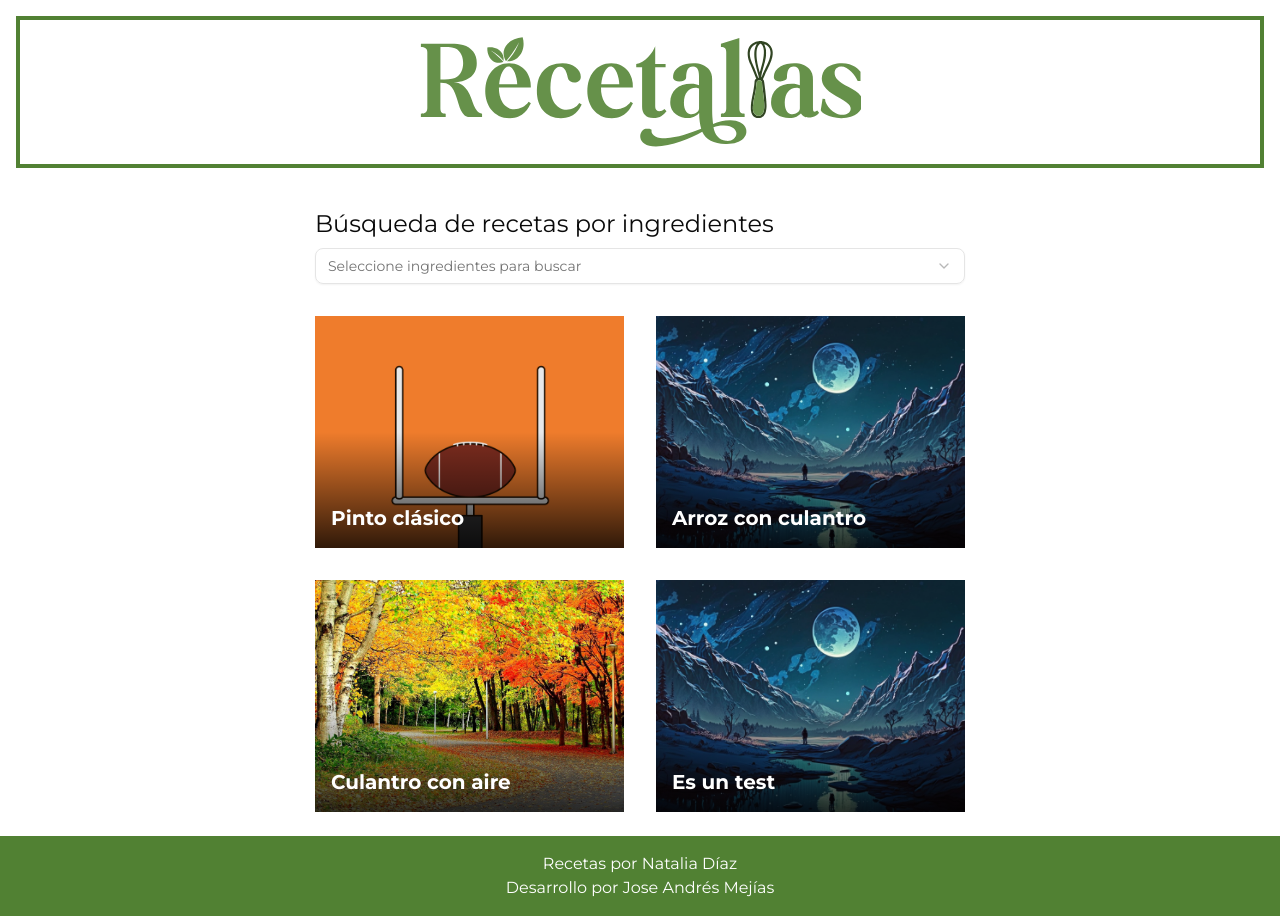
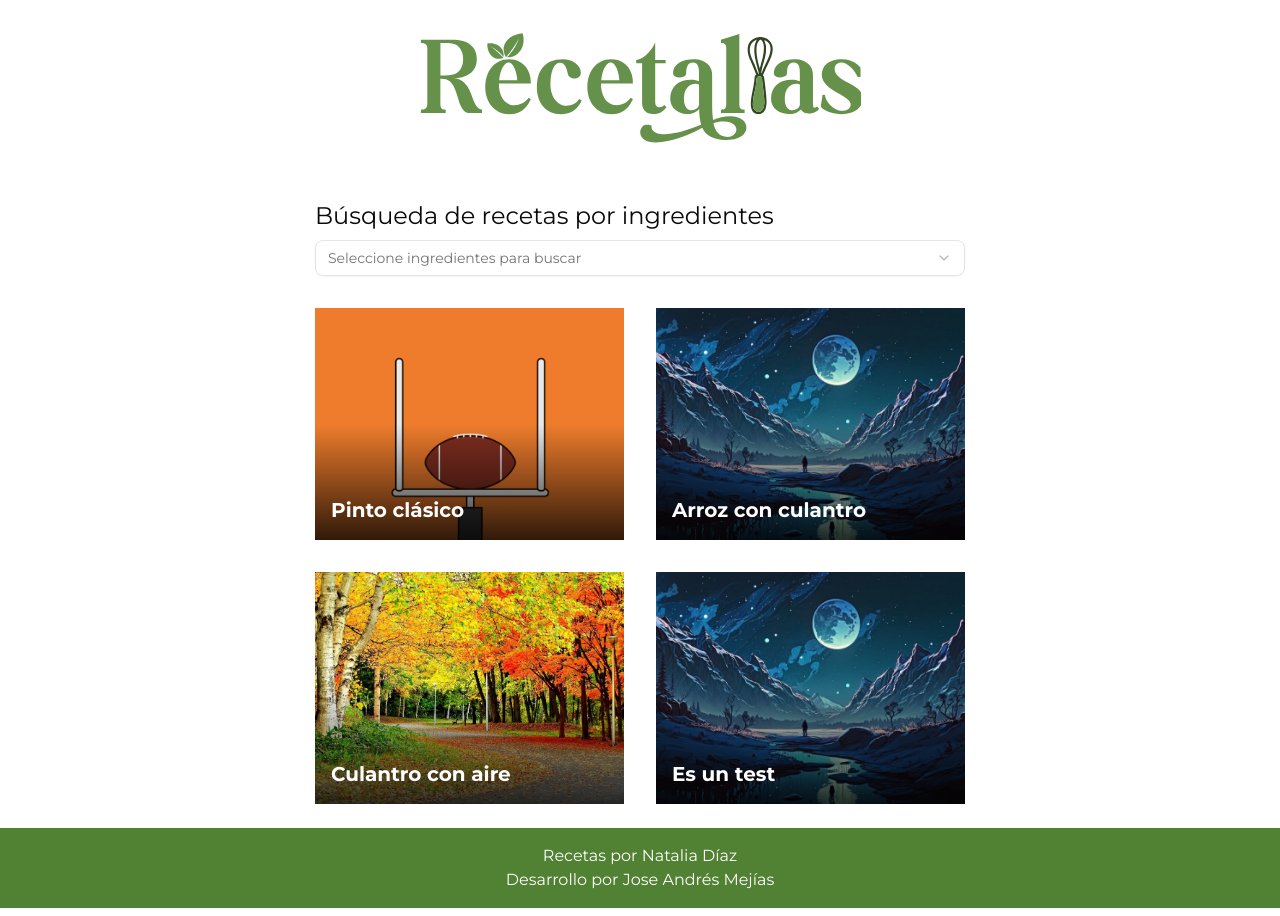
Before and after one commit to merojosa/recetalias, a SvelteKit app: page / in a window 1280 px wide. Built offline with nearby package versions, Linux system fonts and the light colour scheme.

Commit message:
Remove ugly border

```diff
--- a/src/routes/+layout.svelte
+++ b/src/routes/+layout.svelte
@@ -12,7 +12,7 @@
 </svelte:head>
 
 <header class="p-4 flex justify-center items-center gap-3 font-bold text-4xl">
-	<nav class="w-full flex justify-center p-4 border-4 border-primary">
+	<nav class="w-full flex justify-center p-4">
 		<a href={resolve('/')} class="flex items-center gap-3 *:h-28">
 			<Logo />
 		</a>
```
